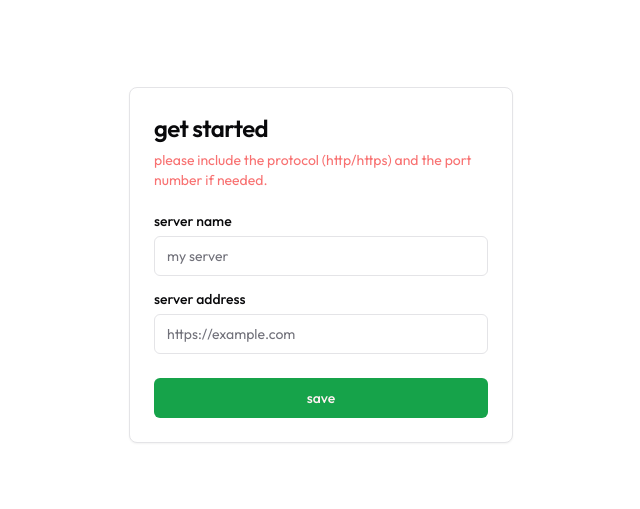
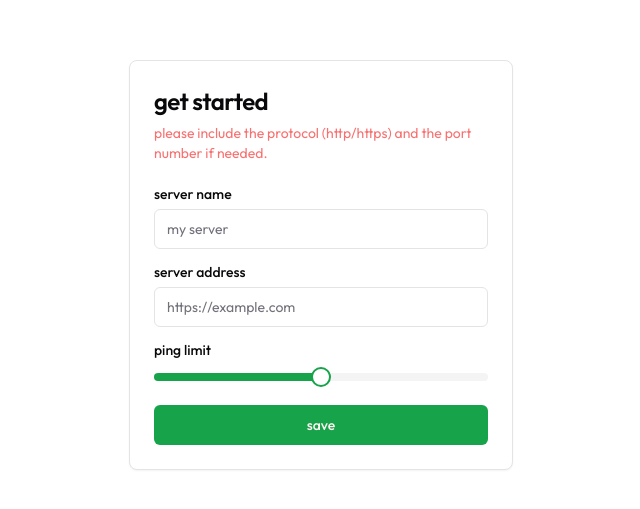
Before and after one commit to pickingname/Zinc, a Next.js app: page / in a window 1280 px wide. Shown: the part 135-644 px from the top of the page, without its empty margins (319-959 px from the left). Built offline with nearby package versions, Linux system fonts and the light colour scheme.

Commit message:
unfinished

```diff
--- a/app/main/page.tsx
+++ b/app/main/page.tsx
@@ -165,7 +165,7 @@
   const thumblink =
     "https://www.google.com/s2/favicons?domain=" + websitetogetstatus;
 
-  var pinglimit = "2000";
+  var pinglimit = localStorage.getItem("pinglimit");
   let averagepingvaluetogetRAW = 10;
   let to_round = 1;
 
@@ -220,8 +220,9 @@
 
         let currentPing = endTime - startTime;
         setPing(currentPing);
+        let pingLimit = parseInt(localStorage.getItem("pinglimit") || "2500"); // Provide a default value of 0 if the retrieved value is null
         let percentage = Math.min(
-          (currentPing / parseInt(pinglimit)) * 100,
+          (currentPing / pingLimit) * 100,
           100
         );
         setPingPercentage(Number(percentage.toFixed(to_round)));
--- a/app/page.tsx
+++ b/app/page.tsx
@@ -14,19 +14,26 @@
 import { Label } from "@/components/ui/label";
 import { Bounce, ToastContainer, toast } from "react-toastify";
 import "react-toastify/dist/ReactToastify.css";
+import { Slider } from "@/components/ui/slider";
 
 const Home: React.FC = () => {
   const [serverName, setServerName] = useState<string>("");
   const [serverAddress, setServerAddress] = useState<string>("");
+  const [pingLimit, setPingLimit] = useState<number>(2500); // Initial ping limit
 
   useEffect(() => {
     const savedServerName = localStorage.getItem("name");
     const savedServerAddress = localStorage.getItem("url");
+    const savedPingLimit = localStorage.getItem("pinglimit");
+
     if (savedServerName) {
       setServerName(savedServerName);
     }
     if (savedServerAddress) {
       setServerAddress(savedServerAddress);
+    }
+    if (savedPingLimit) {
+      setPingLimit(Number(savedPingLimit));
     }
   }, []);
 
@@ -50,6 +57,10 @@
     window.location.href = "/main";
   };
 
+  useEffect(() => {
+    localStorage.setItem("pinglimit", pingLimit.toString());
+  }, [pingLimit]);
+
   return (
     <main className="font-outfit">
       <ToastContainer
@@ -66,7 +77,6 @@
         transition={Bounce}
       />
       <div className="flex justify-center items-center h-screen">
-
         <Card className="w-full max-w-sm">
           <CardHeader>
             <CardTitle className="text-2xl">get started</CardTitle>
@@ -102,6 +112,17 @@
                 required
               />
             </div>
+            <div className="grid gap-2">
+              <p className="text-sm font-medium leading-none peer-disabled:cursor-not-allowed peer-disabled:opacity-70 pb-2">
+                ping limit
+              </p>
+              <Slider
+                defaultValue={[pingLimit]}
+                max={5000}
+                step={100}
+                onChange={(value: React.SetStateAction<number>[]) => setPingLimit(value[0])}
+              />
+            </div>
           </CardContent>
           <CardFooter>
             <Button className="w-full" onClick={handleSave}>
--- /dev/null
+++ b/components/ui/slider.tsx
@@ -0,0 +1,28 @@
+"use client"
+
+import * as React from "react"
+import * as SliderPrimitive from "@radix-ui/react-slider"
+
+import { cn } from "@/lib/utils"
+
+const Slider = React.forwardRef<
+  React.ElementRef<typeof SliderPrimitive.Root>,
+  React.ComponentPropsWithoutRef<typeof SliderPrimitive.Root>
+>(({ className, ...props }, ref) => (
+  <SliderPrimitive.Root
+    ref={ref}
+    className={cn(
+      "relative flex w-full touch-none select-none items-center",
+      className
+    )}
+    {...props}
+  >
+    <SliderPrimitive.Track className="relative h-2 w-full grow overflow-hidden rounded-full bg-secondary">
+      <SliderPrimitive.Range className="absolute h-full bg-primary" />
+    </SliderPrimitive.Track>
+    <SliderPrimitive.Thumb className="block h-5 w-5 rounded-full border-2 border-primary bg-background ring-offset-background transition-colors focus-visible:outline-none focus-visible:ring-2 focus-visible:ring-ring focus-visible:ring-offset-2 disabled:pointer-events-none disabled:opacity-50" />
+  </SliderPrimitive.Root>
+))
+Slider.displayName = SliderPrimitive.Root.displayName
+
+export { Slider }
--- a/package.json
+++ b/package.json
@@ -17,6 +17,7 @@
     "@radix-ui/react-label": "^2.0.2",
     "@radix-ui/react-progress": "^1.0.3",
     "@radix-ui/react-separator": "^1.0.3",
+    "@radix-ui/react-slider": "^1.1.2",
     "@radix-ui/react-slot": "^1.0.2",
     "@radix-ui/react-tabs": "^1.0.4",
     "@radix-ui/react-tooltip": "^1.0.7",
```
Also changed, not shown: 1 other file (tests, documents, lock files or other folders).
